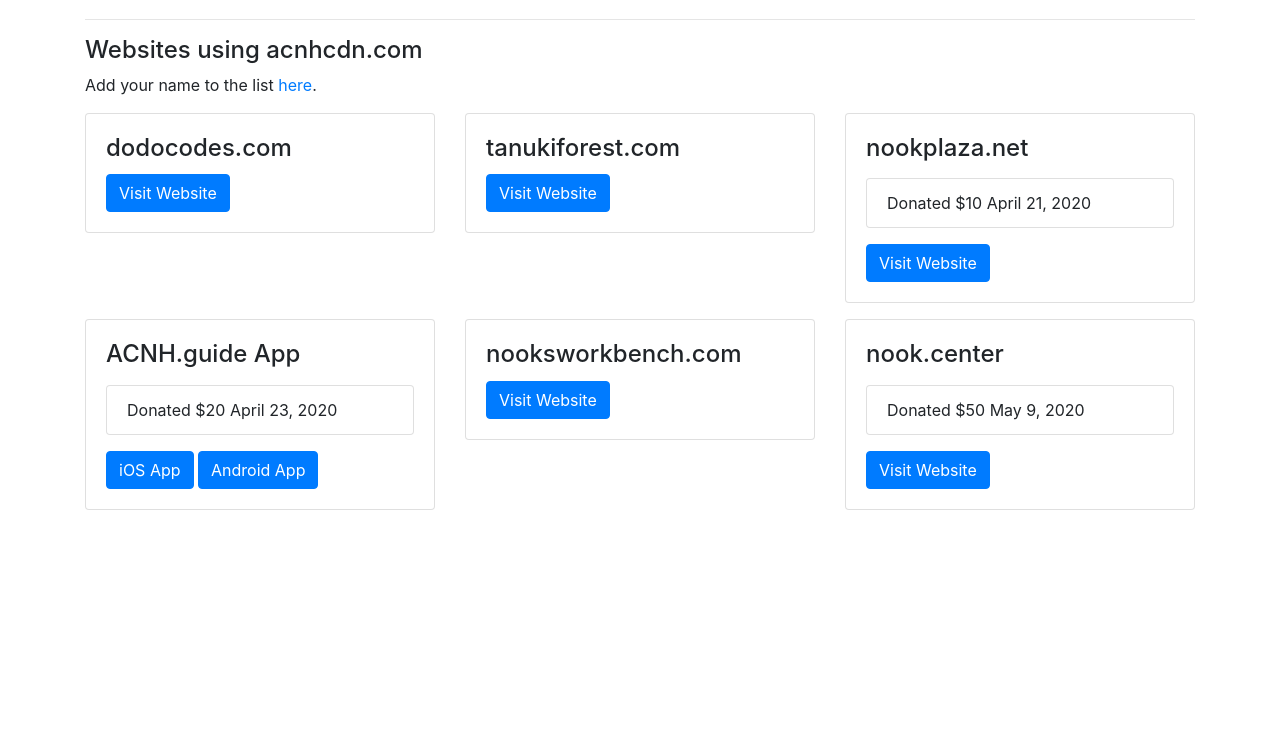
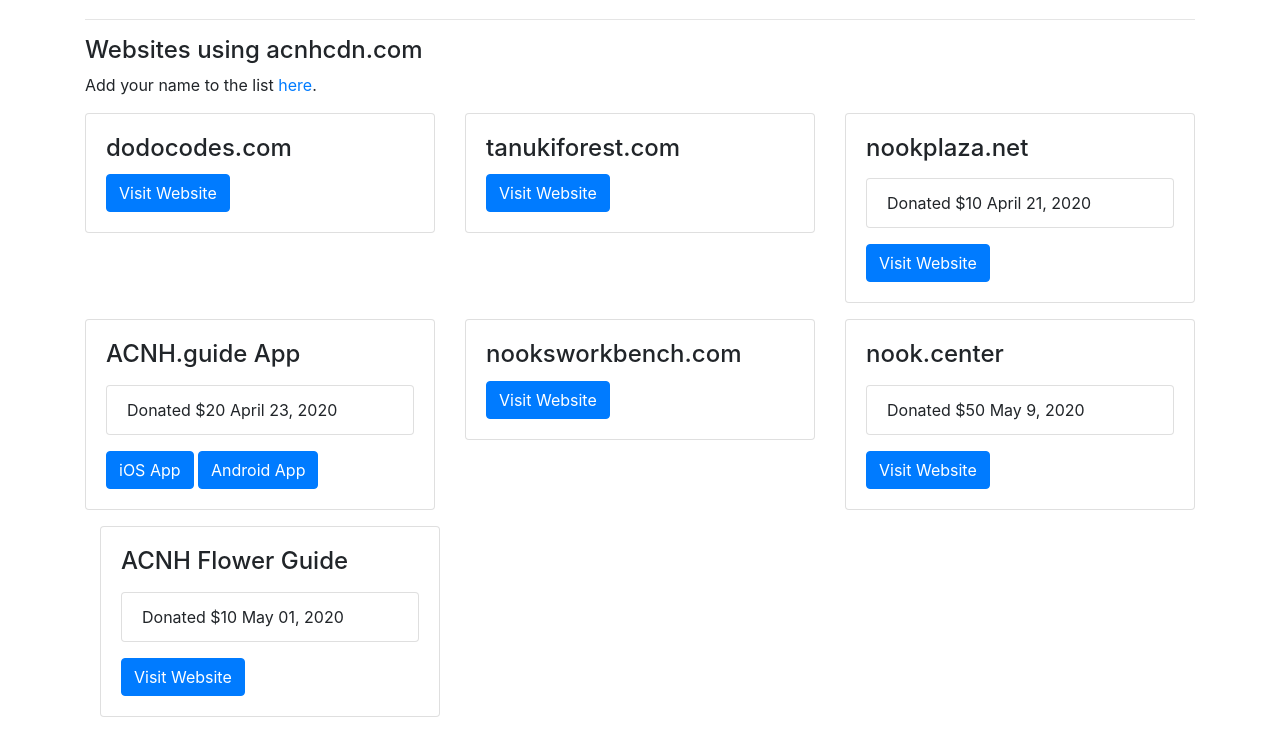
Before and after one commit to dodocodes/acnhcdn.com, a plain HTML site: page index.html in a window 1280 px wide. Shown: the part 570-1303 px from the top of the page. Before the commit the page ends 1096 px from the top, so only its background shows below. Drawn offline with nearby package versions, Linux system fonts and the light colour scheme.

Commit message:
Update index.html (#3)
Add https://acnh-flower-guide.netlify.app/ to list

```diff
--- a/index.html
+++ b/index.html
@@ -95,6 +95,19 @@
         </div>
       </div>
     </div>
+    <div class="col-12 col-sm-6 col-lg-4 mb-3">
+	  <div class="card text-left">
+	    <div class="card-body">
+		  <h4 class="card-title">ACNH Flower Guide</h4>
+		  <p class="card-text">
+		    <ul class="list-group">
+			  <li class="list-group-item">Donated $10 May 01, 2020</li>
+		    </ul>
+		  </p>
+		  <a href="https://acnh-flower-guide.netlify.app/" class="btn btn-primary" target="_blank">Visit Website</a>
+	    </div>
+	  </div>
+    </div>
   </main>
 </body>
 
```
